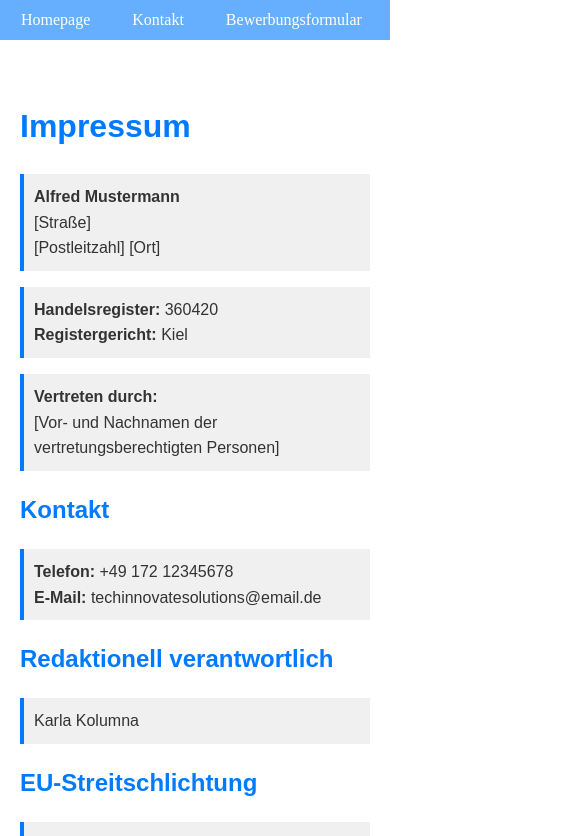
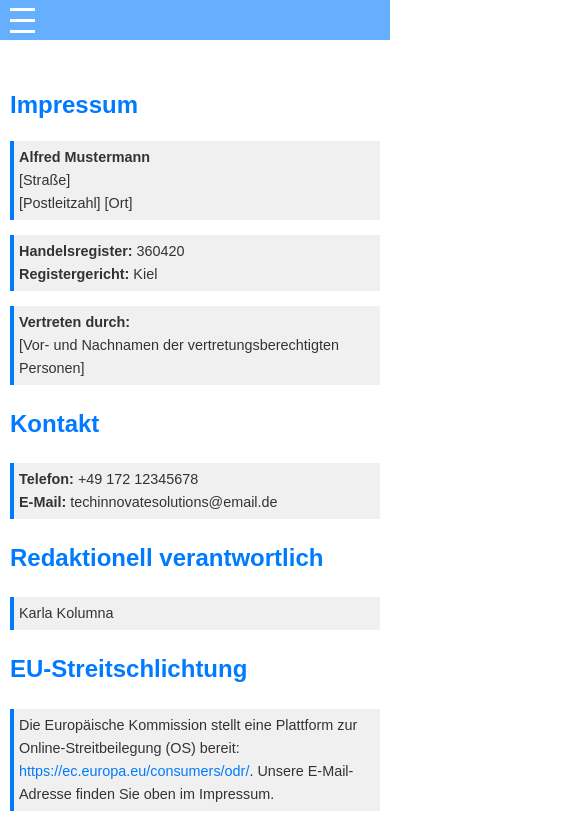
Before and after one commit to Jonasph7/nuxt_web_engineering, a Nuxt app: page /impressum in a window 390 px wide. Shown: the top 836 px of the page, 585 px wide, since content can reach past the window. Built offline with nearby package versions, Linux system fonts and the light colour scheme.

Commit message:
Burger Menü eingefügt

```diff
--- a/layouts/default.vue
+++ b/layouts/default.vue
@@ -1,15 +1,24 @@
 <template>
-  <div class="page-wrapper">
+  <div class="page-wrapper" :class="{'shifted': isMenuOpen}">
     <header id="main-header">
       <nav>
-        <ul>
-          <li><NuxtLink to="/" active-class="active-link">Homepage</NuxtLink></li>
-          <li><NuxtLink to="/contactform" active-class="active-link">Kontakt</NuxtLink></li>
-          <li><NuxtLink to="/qualificationform" active-class="active-link">Bewerbungsformular</NuxtLink></li>
-          <li><NuxtLink to="/impressum" active-class="active-link">Impressum</NuxtLink></li>
-          <li class="spacer"></li>
-          <li><NuxtLink to="/login" active-class="active-link">Login für Interne</NuxtLink></li>
-        </ul>
+        <div class="nav-wrapper">
+          <!-- Burger Menu -->
+          <div class="burger-menu" @click="toggleMenu">
+            <div class="bar"></div>
+            <div class="bar"></div>
+            <div class="bar"></div>
+          </div>
+          <!-- Navigation Links -->
+          <ul :class="{'open': isMenuOpen}">
+            <li><NuxtLink to="/" active-class="active-link" @click.native="closeMenu">Homepage</NuxtLink></li>
+            <li><NuxtLink to="/contactform" active-class="active-link" @click.native="closeMenu">Kontakt</NuxtLink></li>
+            <li><NuxtLink to="/qualificationform" active-class="active-link" @click.native="closeMenu">Bewerbungsformular</NuxtLink></li>
+            <li><NuxtLink to="/impressum" active-class="active-link" @click.native="closeMenu">Impressum</NuxtLink></li>
+            <li class="spacer"></li>
+            <li><NuxtLink to="/login" active-class="active-link" @click.native="closeMenu">Login für Interne</NuxtLink></li>
+          </ul>
+        </div>
       </nav>
     </header>
 
@@ -22,17 +31,55 @@
     <footer id="main-footer">
       <div class="footer-content">
         <ul>
-          <li><NuxtLink to="/" active-class="active-link">Homepage</NuxtLink></li>
-          <li><NuxtLink to="/contactform" active-class="active-link">Kontakt</NuxtLink></li>
-          <li><NuxtLink to="/qualificationform" active-class="active-link">Bewerbungsformular</NuxtLink></li>
-          <li><NuxtLink to="/impressum" active-class="active-link">Impressum</NuxtLink></li>
-          <li><NuxtLink to="/login" active-class="active-link">Login für Interne</NuxtLink></li>
+          <li><NuxtLink to="/" active-class="active-link" @click.native="closeMenu">Homepage</NuxtLink></li>
+          <li><NuxtLink to="/contactform" active-class="active-link" @click.native="closeMenu">Kontakt</NuxtLink></li>
+          <li><NuxtLink to="/qualificationform" active-class="active-link" @click.native="closeMenu">Bewerbungsformular</NuxtLink></li>
+          <li><NuxtLink to="/impressum" active-class="active-link" @click.native="closeMenu">Impressum</NuxtLink></li>
+          <li><NuxtLink to="/login" active-class="active-link" @click.native="closeMenu">Login für Interne</NuxtLink></li>
         </ul>
         <p>&copy; 2024 TechInnovate Solutions. Alle Rechte vorbehalten.</p>
       </div>
     </footer>
   </div>
 </template>
+
+<script>
+export default {
+  data() {
+    return {
+      isMenuOpen: false
+    };
+  },
+  mounted() {
+    window.addEventListener('scroll', this.handleScroll);
+
+    // Close the burger menu when the route changes
+    this.$router.beforeEach((to, from, next) => {
+      this.closeMenu();
+      next();
+    });
+  },
+  methods: {
+    handleScroll() {
+      const header = document.getElementById('main-header');
+      if (window.scrollY > 50) {
+        header.style.backgroundColor = 'rgba(0, 123, 255, 0.9)';
+      } else {
+        header.style.backgroundColor = 'rgba(0, 123, 255, 0.6)';
+      }
+    },
+    toggleMenu() {
+      this.isMenuOpen = !this.isMenuOpen;
+    },
+    closeMenu() {
+      this.isMenuOpen = false;
+    }
+  },
+  beforeDestroy() {
+    window.removeEventListener('scroll', this.handleScroll);
+  }
+}
+</script>
 
 <style>
 body {
@@ -44,6 +91,11 @@ body {
   display: flex;
   flex-direction: column;
   min-height: 100vh; /* Macht die Wrapper-Höhe mindestens so groß wie die Höhe des Ansichtsfensters */
+  transition: padding-top 0.3s ease;
+}
+
+.page-wrapper.shifted {
+  padding-top: calc(40px + var(--menu-height));
 }
 
 #main-header {
@@ -61,6 +113,27 @@ body {
 
 #main-header nav {
   width: 100%;
+}
+
+.nav-wrapper {
+  display: flex;
+  align-items: center;
+  justify-content: space-between;
+  width: 100%;
+}
+
+.burger-menu {
+  display: none;
+  flex-direction: column;
+  cursor: pointer;
+  padding: 10px;
+}
+
+.burger-menu .bar {
+  width: 25px;
+  height: 3px;
+  background-color: white;
+  margin: 4px 0;
 }
 
 #main-header nav ul {
@@ -107,6 +180,9 @@ body {
 .content-wrapper {
   flex: 1; /* Vergrößert den Inhaltsbereich, damit der Footer unten bleibt */
   padding-top: 60px; /* Platz für den fixierten Header */
+  display: flex;
+  justify-content: center; /* Center the content horizontally */
+  align-items: flex-start; /* Align the content at the top */
 }
 
 #main-footer {
@@ -142,25 +218,35 @@ body {
   margin-top: 10px;
   font-size: 0.9rem;
 }
-</style>
 
-<script>
-export default {
-  mounted() {
-    window.addEventListener('scroll', this.handleScroll);
-  },
-  methods: {
-    handleScroll() {
-      const header = document.getElementById('main-header');
-      if (window.scrollY > 50) {
-        header.style.backgroundColor = 'rgba(0, 123, 255, 0.9)';
-      } else {
-        header.style.backgroundColor = 'rgba(0, 123, 255, 0.6)';
-      }
-    }
-  },
-  beforeDestroy() {
-    window.removeEventListener('scroll', this.handleScroll);
+/* Responsive Styles */
+@media (max-width: 768px) {
+  :root {
+    --menu-height: 300px;
+  }
+
+  .burger-menu {
+    display: flex;
+  }
+
+  #main-header nav ul {
+    flex-direction: column;
+    position: fixed;
+    top: 40px;
+    left: 0;
+    width: 100%;
+    background-color: rgba(0, 123, 255, 0.9);
+    max-height: 0;
+    overflow: hidden;
+    transition: max-height 0.3s ease;
+  }
+
+  #main-header nav ul.open {
+    max-height: var(--menu-height);
+  }
+
+  #main-header nav ul li {
+    margin: 10px 0;
   }
 }
-</script>
+</style>
--- a/pages/impressum.vue
+++ b/pages/impressum.vue
@@ -41,10 +41,13 @@
   font-family: Arial, sans-serif;
   line-height: 1.6;
   color: #333;
+  box-sizing: border-box; /* Ensures padding is included in total width and height */
+  width: 100%; /* Ensure container takes full width on smaller screens */
 }
 
 .impressum-container h1, .impressum-container h2 {
   color: #007BFF;
+  word-wrap: break-word; /* Ensures long words wrap correctly */
 }
 
 .impressum-container a {
@@ -61,6 +64,7 @@
   border-left: 4px solid #007BFF;
   padding: 10px;
   margin-bottom: 15px;
+  word-wrap: break-word; /* Ensures long words wrap correctly */
 }
 
 .source {
@@ -68,5 +72,18 @@
   text-align: right;
 }
 
-  /* Hier könnten Sie weitere Stildefinitionen hinzufügen */
+@media (max-width: 768px) {
+  .impressum-container {
+    padding: 10px; /* Reduces padding for smaller screens */
+  }
+
+  .impressum-container h1, .impressum-container h2 {
+    font-size: 1.5em; /* Adjusts font size for smaller screens */
+  }
+
+  .contact-info p, .impressum-container p, .source {
+    padding: 5px; /* Adjusts padding for smaller screens */
+    font-size: 0.9em; /* Adjusts font size for smaller screens */
+  }
+}
 </style>
--- a/pages/index.vue
+++ b/pages/index.vue
@@ -122,6 +122,17 @@ export default {
 </script>
 
 <style scoped>
+#about-us {
+  width: 100%;
+  padding-top: 40px;
+  padding-bottom: 40px;
+  text-align: center;
+  background-color: #F7F7F7;
+  color: #1C1D18;
+  box-sizing: border-box;
+  margin: 0;
+}
+
 #hero {
   display: flex;
   justify-content: center;
@@ -134,14 +145,6 @@ export default {
   width: 50%;
   height: auto;
   border-radius: 500px; /* Runde Ecken */
-}
-
-#about-us {
-  padding-top: 40px;
-  padding-bottom: 40px;
-  text-align: center;
-  background-color: #F7F7F7;
-  color: #1C1D18;
 }
 
 .slideshow-container {
--- a/pages/login.vue
+++ b/pages/login.vue
@@ -54,7 +54,7 @@ const onSubmit = async () => {
 .login-container {
   max-width: 400px;
   margin: 5rem auto;
-  padding: 2rem;
+  padding: 4rem;
   background: #ffffff;
   border-radius: 10px;
   box-shadow: 0 4px 6px rgba(0, 0, 0, 0.1);
```
Lines whose indentation alone changed are shown as unchanged.
